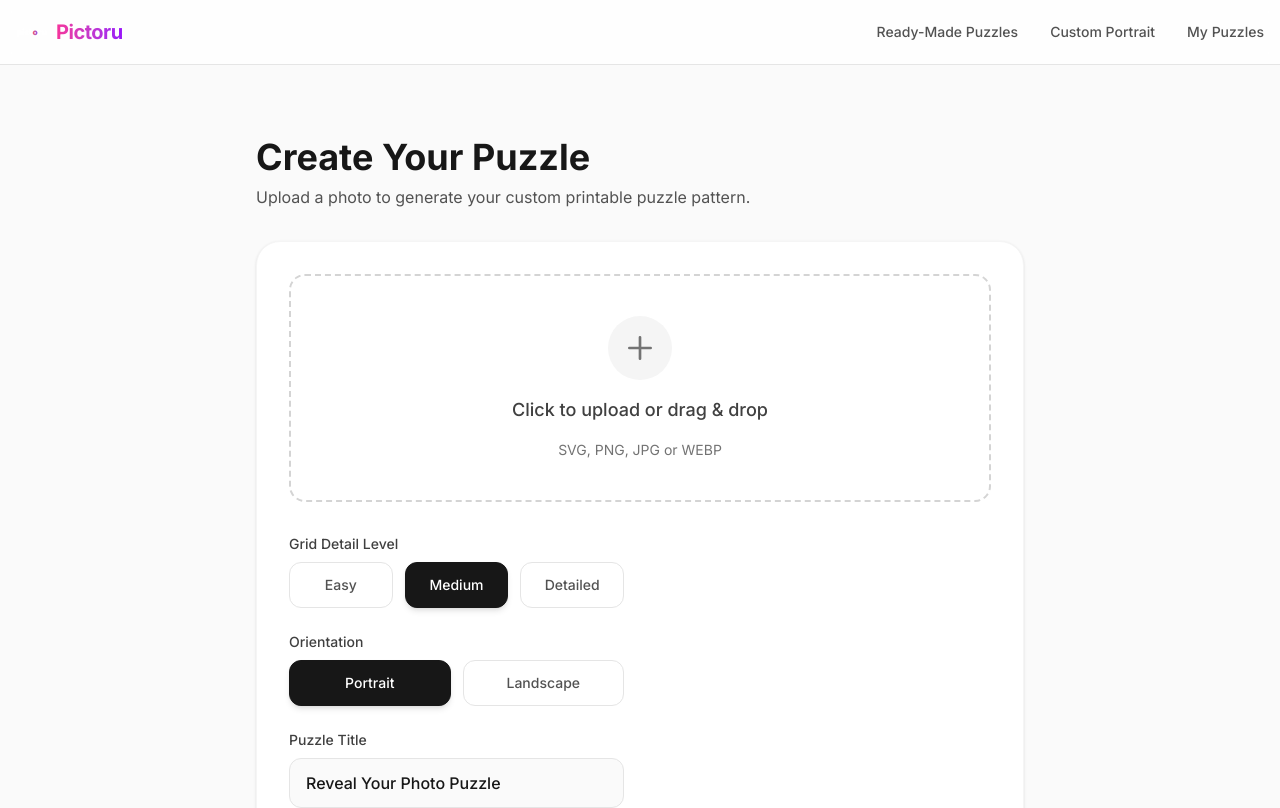
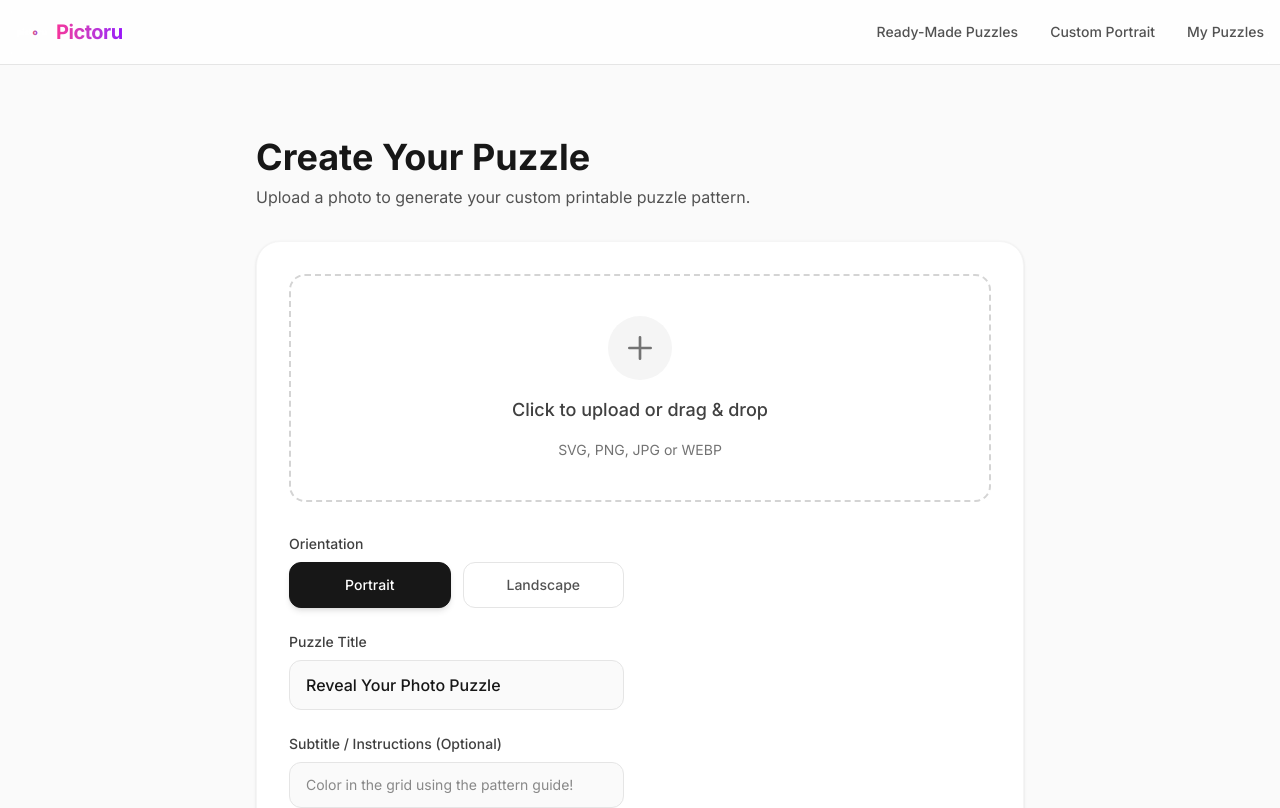
Before and after one commit to muddaseraltaf/framafy, a Next.js app in the folder web/: page /create in a window 1280 px wide. Shown: the top 808 px of the page. Built offline with nearby package versions, Linux system fonts and the light colour scheme.

Commit message:
feat: strip grid density control to establish one-click flagship experience

```diff
--- a/web/src/app/create/page.tsx
+++ b/web/src/app/create/page.tsx
@@ -8,7 +8,7 @@ export default function CreatePuzzle() {
   const router = useRouter();
   const [file, setFile] = useState<File | null>(null);
   const [preview, setPreview] = useState<string | null>(null);
-  const [gridSize, setGridSize] = useState("medium");
+
   const [orientation, setOrientation] = useState("portrait");
 
   const [title, setTitle] = useState("Reveal Your Photo Puzzle");
@@ -59,7 +59,7 @@ export default function CreatePuzzle() {
     setError(null);
 
     try {
-      const result = await generatePuzzle(file, gridSize, title, subtitle, orientation);
+      const result = await generatePuzzle(file, title, subtitle, orientation);
 
       // We will pass the URLs to the result page via sessionStorage for MVP simplicity,
       // since there is no database storing the job objects right now.
@@ -126,28 +126,7 @@ export default function CreatePuzzle() {
         </div>
 
         <div className="grid grid-cols-1 md:grid-cols-2 gap-8">
-          {/* Configuration Options */}
           <div className="space-y-6">
-            <div>
-              <label className="block text-sm font-medium text-neutral-700 mb-2">Grid Detail Level</label>
-              <div className="grid grid-cols-3 gap-3">
-                {["easy", "medium", "detailed"].map((level) => (
-                  <button
-                    key={level}
-                    type="button"
-                    onClick={() => setGridSize(level)}
-                    className={`py-3 rounded-xl border text-sm font-medium transition-all capitalize ${
-                      gridSize === level
-                        ? 'border-neutral-900 bg-neutral-900 text-white shadow-md'
-                        : 'border-neutral-200 bg-white text-neutral-600 hover:border-neutral-300'
-                    }`}
-                  >
-                    {level}
-                  </button>
-                ))}
-              </div>
-            </div>
-
             <div>
               <label className="block text-sm font-medium text-neutral-700 mb-2">Orientation</label>
               <div className="grid grid-cols-2 gap-3">
--- a/web/src/lib/api.ts
+++ b/web/src/lib/api.ts
@@ -5,16 +5,14 @@ export interface GenerateResponse {
   pdf_url: string;
 }
 
-export async function generatePuzzle(
+export const generatePuzzle = async (
   image: File,
-  gridSize: string,
   title: string,
   subtitle: string,
   orientation: string = "portrait"
-): Promise<GenerateResponse> {
+): Promise<GenerateResponse> => {
   const formData = new FormData();
   formData.append("image", image);
-  formData.append("grid_size", gridSize);
   formData.append("title", title);
   formData.append("subtitle", subtitle);
   formData.append("orientation", orientation);
```
